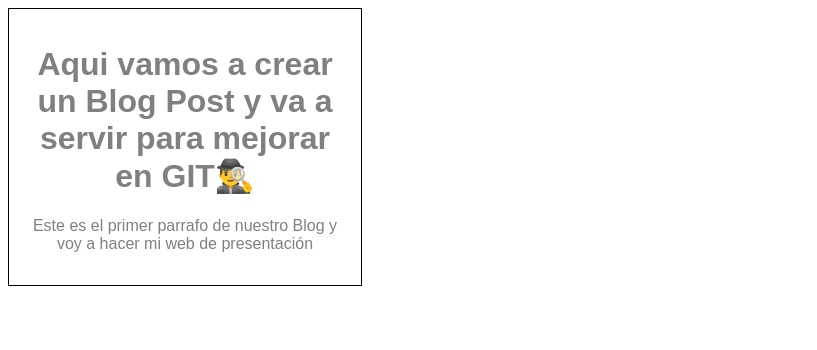
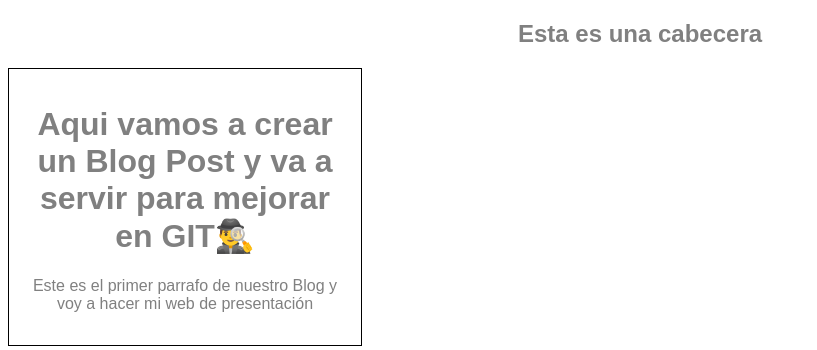
Before and after one commit to Edgrreach/Edgar-Developer, a plain HTML site: page blogpost.html in a window 1280 px wide. Shown: the whole page, without its empty margins (0-817 px from the left). Drawn offline with Linux system fonts and the light colour scheme.

Commit message:
Estructura inicial de la cabecera

```diff
--- a/blogpost.html
+++ b/blogpost.html
@@ -8,6 +8,9 @@
     <title>MENU BURGER</title>
 </head>
 <body>
+    <div class="cabecera">
+        <h2>Esta es una cabecera</h2>
+    </div>
     <div class="container">
         <h1>Aqui vamos a crear un Blog Post y va a servir para mejorar en GIT🕵️‍♂️</h1>
         <p>Este es el primer parrafo de nuestro Blog y voy a hacer mi web de presentación</p>
```
